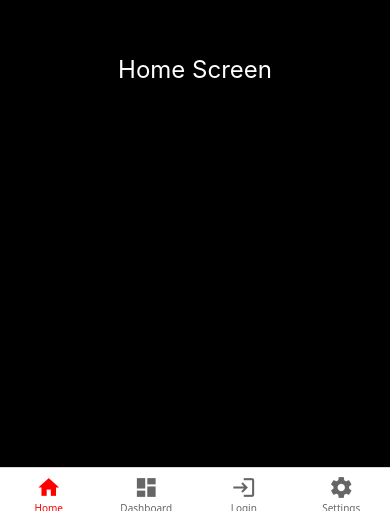
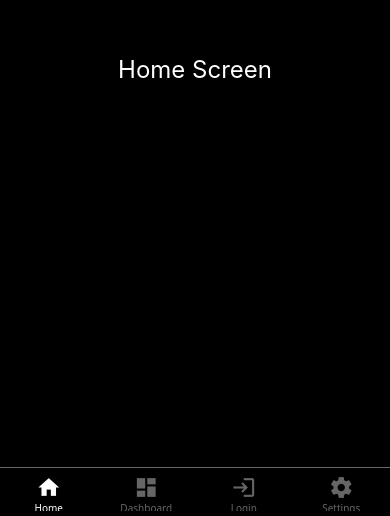
Before and after one commit to JordanVera/fantasy-football-expo, a React Native app: screen / in a window 390 px wide. Shown: the part 328-844 px from the top of the page. Built offline with nearby package versions, Linux system fonts and the light colour scheme.

Commit message:
Update BottomTabNavigator styling and color scheme
- Changed active tab color from red to white for better visibility.
- Restored tabBarStyle with a black background and updated border color for improved aesthetics.

```diff
--- a/src/navigation/BottomTabNavigator.tsx
+++ b/src/navigation/BottomTabNavigator.tsx
@@ -13,11 +13,13 @@ export function BottomTabNavigator() {
     <Tab.Navigator
       screenOptions={{
         headerShown: false,
-        tabBarActiveTintColor: '#ff0000',
+        tabBarActiveTintColor: '#fff',
         tabBarInactiveTintColor: '#666666',
-        // tabBarStyle: {
-        //   backgroundColor: '#000000',
-        // },
+        tabBarStyle: {
+          backgroundColor: '#000000',
+          // borderTopWidth: 0,
+          borderTopColor: '#666666',
+        },
       }}
     >
       <Tab.Screen
```
